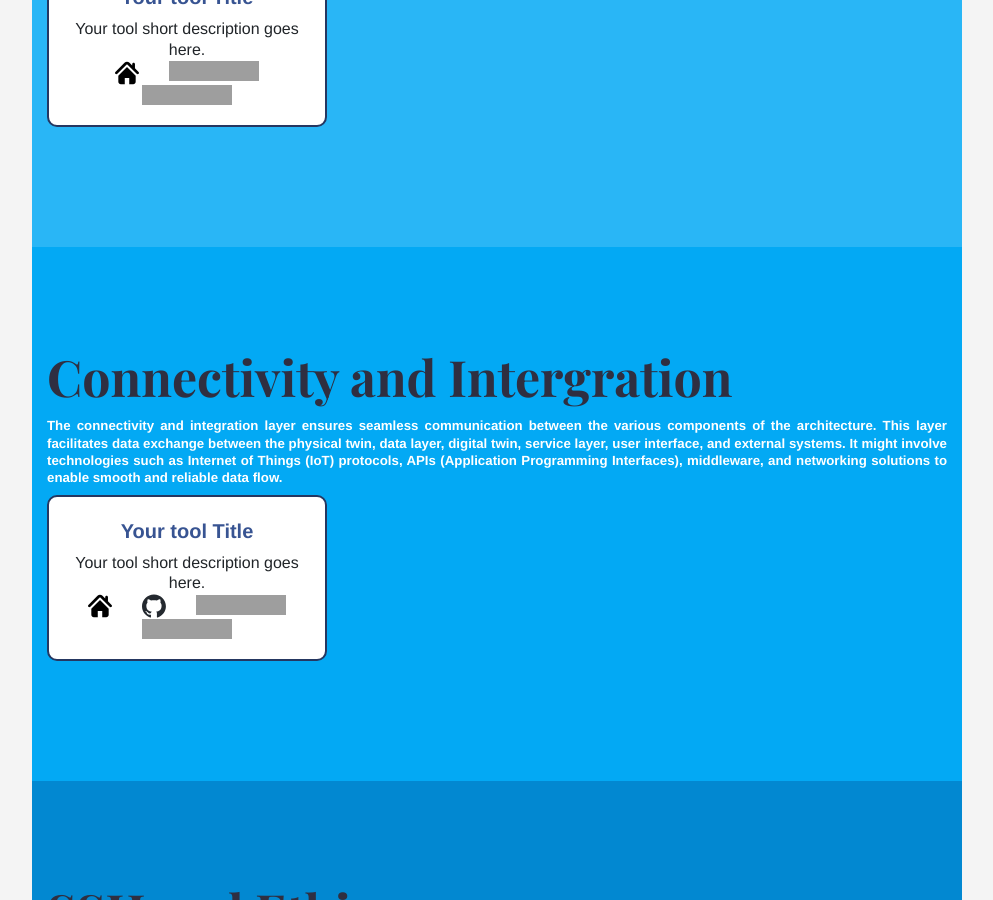
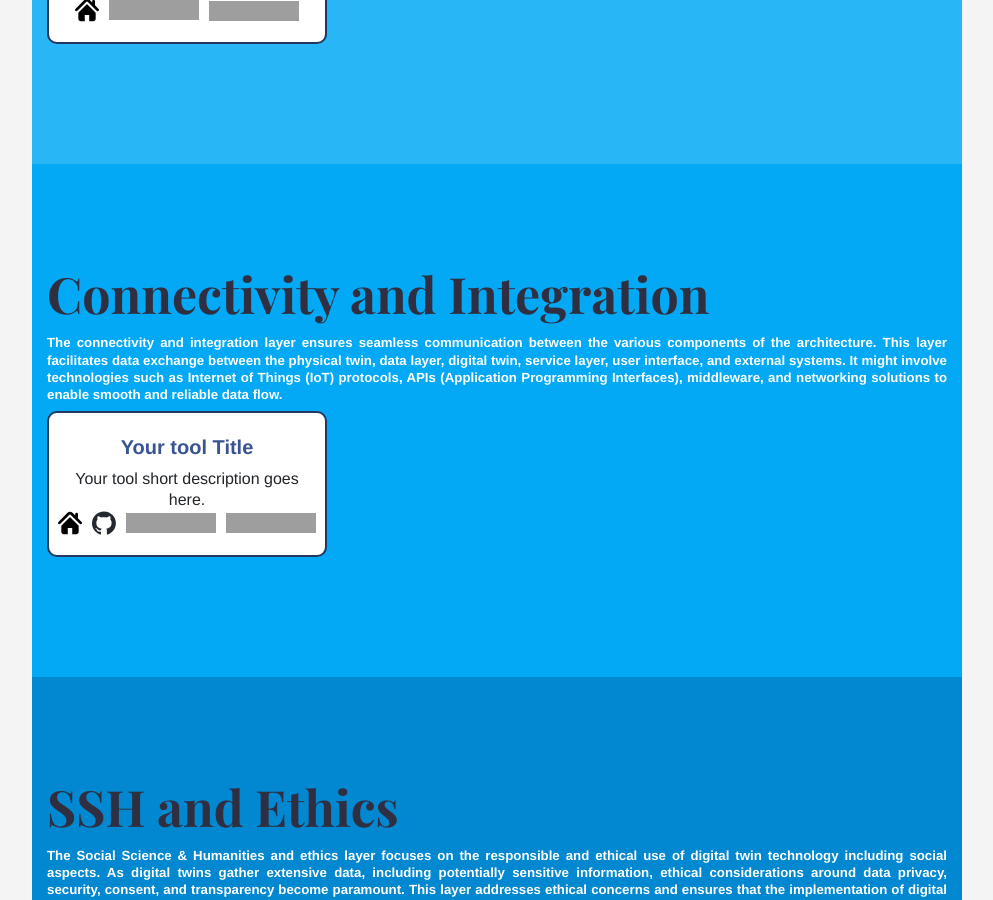
Before and after one commit to COGNIMANEU/toolbox, a Jekyll site: the page built from index.md, in a window 1280 px wide and 900 px high, scrolled down 4027 px, cut to the strip 0-900 px from the top of the window. Shown: the whole strip, without its empty margins (143-1136 px from the left). Built offline with Jekyll 4.4.1, drawn with Linux system fonts in a browser that asks for light colours; grey boxes are pictures that could not be loaded.

Commit message:
fix layout for other boxes

```diff
--- a/_layouts/home.html
+++ b/_layouts/home.html
@@ -99,51 +99,41 @@ bodyClass: "page-home"
       {% assign datalayer = site.datalayer | sort: "weight" %}
       {% for feature in datalayer %}
       <div class="col-12 col-md-6 col-lg-4 mb-2">
-        <div class="feature" style="  border-radius: 10px 10px 10px 10px; border: 2px solid #253761;">
+        <div class="feature" style="border-radius: 10px; border: 2px solid #253761;">
           <h3 class="feature-title"><a href="{{ feature.url | relative_url }}">{{ feature.title }}</a></h3>
           <div class="feature-content">{{ feature.description | truncate: 120 }}</div>
-          <div class="row justify-content-center">
+          <div class="d-flex justify-content-center align-items-center" style="gap: 10px;">
 
             {% if feature.link %}
-              <div class="col-auto">
               <a href="{{ feature.link }}" target="blank">
-                  <img src="/toolbox/images/home.svg" alt="external logo"/>
+                <img src="/toolbox/images/home.svg" alt="external logo" style="width: 24px; height: 24px;" />
               </a>
-              </div>
             {% endif %}
 
             {% if feature.github %}
-              <div class="col-auto">
               <a href="{{ feature.github }}" target="blank">
-                  <img src="/toolbox/images/github-mark.svg" alt="github"/>
+                <img src="/toolbox/images/github-mark.svg" alt="github" style="width: 24px; height: 24px;" />
               </a>
-              </div>
             {% endif %}
 
             {% if feature.license %}
-              <div class="col-auto">
-                <img src="{{ feature.license }}" alt="License" />
-              </div>
+              <img src="{{ feature.license }}" alt="License" style="max-height: 24px; width: auto;" />
             {% endif %}
 
             {% if feature.trl %}
-              <div class="col-auto">
               <a href="https://ec.europa.eu/research/participants/data/ref/h2020/wp/2014_2015/annexes/h2020-wp1415-annex-g-trl_en.pdf" target="blank">
-                  <img src="{{ feature.trl }}" alt="TRL" />
+                <img src="{{ feature.trl }}" alt="TRL" style="max-height: 24px; width: auto;" />
               </a>
-              </div>
             {% endif %}
           </div>
         </div>
       </div>
       {% endfor %}
-
     </div>
   </div>
 </div>
 
 <!-- Subsection: Digital Twin Representation -->
-
 <div class="strip" style="background: #81d4fa;">
   <div class="container pt-6 pb-6 pt-md-10 pb-md-10">
     <h2 class="title">Digital Twin Representation</h2>
@@ -152,48 +142,40 @@ bodyClass: "page-home"
       {% assign digitaltwin = site.digitaltwin | sort: "weight" %}
       {% for feature in digitaltwin %}
       <div class="col-12 col-md-6 col-lg-4 mb-2">
-        <div class="feature" style="  border-radius: 10px 10px 10px 10px; border: 2px solid #253761;">
+        <div class="feature" style="border-radius: 10px; border: 2px solid #253761;">
           <h3 class="feature-title"><a href="{{ feature.url | relative_url }}">{{ feature.title }}</a></h3>
           <div class="feature-content">{{ feature.description | truncate: 120 }}</div>
-          <div class="row justify-content-center">
+          <div class="d-flex justify-content-center align-items-center" style="gap: 10px;">
 
             {% if feature.link %}
-              <div class="col-auto">
               <a href="{{ feature.link }}" target="blank">
-                  <img src="/toolbox/images/home.svg" alt="external logo"/>
+                <img src="/toolbox/images/home.svg" alt="external logo" style="width: 24px; height: 24px;" />
               </a>
-              </div>
             {% endif %}
 
             {% if feature.github %}
-              <div class="col-auto">
               <a href="{{ feature.github }}" target="blank">
-                  <img src="/toolbox/images/github-mark.svg" alt="github"/>
+                <img src="/toolbox/images/github-mark.svg" alt="github" style="width: 24px; height: 24px;" />
               </a>
-              </div>
             {% endif %}
 
             {% if feature.license %}
-              <div class="col-auto">
-                <img src="{{ feature.license }}" alt="License" />
-              </div>
+              <img src="{{ feature.license }}" alt="License" style="max-height: 24px; width: auto;" />
             {% endif %}
 
             {% if feature.trl %}
-              <div class="col-auto">
               <a href="https://ec.europa.eu/research/participants/data/ref/h2020/wp/2014_2015/annexes/h2020-wp1415-annex-g-trl_en.pdf" target="blank">
-                  <img src="{{ feature.trl }}" alt="TRL" />
+                <img src="{{ feature.trl }}" alt="TRL" style="max-height: 24px; width: auto;" />
               </a>
-              </div>
             {% endif %}
           </div>
         </div>
       </div>
       {% endfor %}
-
     </div>
   </div>
 </div>
+
 
 <!-- Subsection: Service Layer -->
 <div class="strip" style="background: #4fc3f7;">
@@ -204,48 +186,40 @@ bodyClass: "page-home"
       {% assign servicelayer = site.servicelayer | sort: "weight" %}
       {% for feature in servicelayer %}
       <div class="col-12 col-md-6 col-lg-4 mb-2">
-        <div class="feature" style="  border-radius: 10px 10px 10px 10px; border: 2px solid #253761;">
+        <div class="feature" style="border-radius: 10px; border: 2px solid #253761;">
           <h3 class="feature-title"><a href="{{ feature.url | relative_url }}">{{ feature.title }}</a></h3>
           <div class="feature-content">{{ feature.description | truncate: 120 }}</div>
-          <div class="row justify-content-center">
+          <div class="d-flex justify-content-center align-items-center" style="gap: 10px;">
 
             {% if feature.link %}
-              <div class="col-auto">
               <a href="{{ feature.link }}" target="blank">
-                  <img src="/toolbox/images/home.svg" alt="external logo"/>
+                <img src="/toolbox/images/home.svg" alt="external logo" style="width: 24px; height: 24px;" />
               </a>
-              </div>
             {% endif %}
 
             {% if feature.github %}
-              <div class="col-auto">
               <a href="{{ feature.github }}" target="blank">
-                  <img src="/toolbox/images/github-mark.svg" alt="github"/>
+                <img src="/toolbox/images/github-mark.svg" alt="github" style="width: 24px; height: 24px;" />
               </a>
-              </div>
             {% endif %}
 
             {% if feature.license %}
-              <div class="col-auto">
-                <img src="{{ feature.license }}" alt="License" />
-              </div>
+              <img src="{{ feature.license }}" alt="License" style="max-height: 24px; width: auto;" />
             {% endif %}
 
             {% if feature.trl %}
-              <div class="col-auto">
               <a href="https://ec.europa.eu/research/participants/data/ref/h2020/wp/2014_2015/annexes/h2020-wp1415-annex-g-trl_en.pdf" target="blank">
-                  <img src="{{ feature.trl }}" alt="TRL" />
+                <img src="{{ feature.trl }}" alt="TRL" style="max-height: 24px; width: auto;" />
               </a>
-              </div>
             {% endif %}
           </div>
         </div>
       </div>
       {% endfor %}
-
     </div>
   </div>
 </div>
+
 
 <!-- Subsection: User Interface -->
 <div class="strip" style="background: #29b6f6;">
@@ -256,149 +230,124 @@ bodyClass: "page-home"
       {% assign userinterface = site.userinterface | sort: "weight" %}
       {% for feature in userinterface %}
       <div class="col-12 col-md-6 col-lg-4 mb-2">
-        <div class="feature" style="  border-radius: 10px 10px 10px 10px; border: 2px solid #253761;">
+        <div class="feature" style="border-radius: 10px; border: 2px solid #253761;">
           <h3 class="feature-title"><a href="{{ feature.url | relative_url }}">{{ feature.title }}</a></h3>
           <div class="feature-content">{{ feature.description | truncate: 120 }}</div>
-          <div class="row justify-content-center">
+          <div class="d-flex justify-content-center align-items-center" style="gap: 10px;">
 
             {% if feature.link %}
-              <div class="col-auto">
               <a href="{{ feature.link }}" target="blank">
-                  <img src="/toolbox/images/home.svg" alt="external logo"/>
+                <img src="/toolbox/images/home.svg" alt="external logo" style="width: 24px; height: 24px;" />
               </a>
-              </div>
             {% endif %}
 
             {% if feature.github %}
-              <div class="col-auto">
               <a href="{{ feature.github }}" target="blank">
-                  <img src="/toolbox/images/github-mark.svg" alt="github"/>
+                <img src="/toolbox/images/github-mark.svg" alt="github" style="width: 24px; height: 24px;" />
               </a>
-              </div>
             {% endif %}
 
             {% if feature.license %}
-              <div class="col-auto">
-                <img src="{{ feature.license }}" alt="License" />
-              </div>
+              <img src="{{ feature.license }}" alt="License" style="max-height: 24px; width: auto;" />
             {% endif %}
 
             {% if feature.trl %}
-              <div class="col-auto">
               <a href="https://ec.europa.eu/research/participants/data/ref/h2020/wp/2014_2015/annexes/h2020-wp1415-annex-g-trl_en.pdf" target="blank">
-                  <img src="{{ feature.trl }}" alt="TRL" />
+                <img src="{{ feature.trl }}" alt="TRL" style="max-height: 24px; width: auto;" />
               </a>
-              </div>
             {% endif %}
           </div>
         </div>
       </div>
       {% endfor %}
-
     </div>
   </div>
 </div>
 
+
 <!-- Subsection: Connectivity and Intergration -->
 <div class="strip" style="background: #03a9f4;">
   <div class="container pt-6 pb-6 pt-md-10 pb-md-10">
-    <h2 class="title">Connectivity and Intergration</h2>
+    <h2 class="title">Connectivity and Integration</h2>
     <h5 style="color: #ffffff; text-align: justify;">{{ site.data.layers.connectivity }}</h5>
     <div class="row justify-content-start">
       {% assign connectivity = site.connectivity | sort: "weight" %}
       {% for feature in connectivity %}
       <div class="col-12 col-md-6 col-lg-4 mb-2">
-        <div class="feature" style="  border-radius: 10px 10px 10px 10px; border: 2px solid #253761;">
+        <div class="feature" style="border-radius: 10px; border: 2px solid #253761;">
           <h3 class="feature-title"><a href="{{ feature.url | relative_url }}">{{ feature.title }}</a></h3>
           <div class="feature-content">{{ feature.description | truncate: 120 }}</div>
-          <div class="row justify-content-center">
+          <div class="d-flex justify-content-center align-items-center" style="gap: 10px;">
 
             {% if feature.link %}
-              <div class="col-auto">
               <a href="{{ feature.link }}" target="blank">
-                  <img src="/toolbox/images/home.svg" alt="external logo"/>
+                <img src="/toolbox/images/home.svg" alt="external logo" style="width: 24px; height: 24px;" />
               </a>
-              </div>
             {% endif %}
 
             {% if feature.github %}
-              <div class="col-auto">
               <a href="{{ feature.github }}" target="blank">
-                  <img src="/toolbox/images/github-mark.svg" alt="github"/>
+                <img src="/toolbox/images/github-mark.svg" alt="github" style="width: 24px; height: 24px;" />
               </a>
-              </div>
             {% endif %}
 
             {% if feature.license %}
-              <div class="col-auto">
-                <img src="{{ feature.license }}" alt="License" />
-              </div>
+              <img src="{{ feature.license }}" alt="License" style="max-height: 24px; width: auto;" />
             {% endif %}
 
             {% if feature.trl %}
-              <div class="col-auto">
               <a href="https://ec.europa.eu/research/participants/data/ref/h2020/wp/2014_2015/annexes/h2020-wp1415-annex-g-trl_en.pdf" target="blank">
-                  <img src="{{ feature.trl }}" alt="TRL" />
+                <img src="{{ feature.trl }}" alt="TRL" style="max-height: 24px; width: auto;" />
               </a>
-              </div>
             {% endif %}
           </div>
         </div>
       </div>
       {% endfor %}
-
     </div>
   </div>
 </div>
+
 
 <!-- Subsection: SSH and Ethics -->
 <div class="strip" style="background: #0288d1;">
   <div class="container pt-6 pb-6 pt-md-10 pb-md-10">
     <h2 class="title">SSH and Ethics</h2>
-    <h5 style="color: #ffffff ; text-align: justify;">{{ site.data.layers.ssh }}</h5>
+    <h5 style="color: #ffffff; text-align: justify;">{{ site.data.layers.ssh }}</h5>
     <div class="row justify-content-start">
       {% assign ssh = site.ssh | sort: "weight" %}
       {% for feature in ssh %}
       <div class="col-12 col-md-6 col-lg-4 mb-2">
-        <div class="feature" style="  border-radius: 10px 10px 10px 10px; border: 2px solid #253761;">
+        <div class="feature" style="border-radius: 10px; border: 2px solid #253761;">
           <h3 class="feature-title"><a href="{{ feature.url | relative_url }}">{{ feature.title }}</a></h3>
           <div class="feature-content">{{ feature.description | truncate: 120 }}</div>
-          <div class="row justify-content-center">
+          <div class="d-flex justify-content-center align-items-center" style="gap: 10px;">
 
             {% if feature.link %}
-              <div class="col-auto">
               <a href="{{ feature.link }}" target="blank">
-                  <img src="/toolbox/images/home.svg" alt="external logo"/>
+                <img src="/toolbox/images/home.svg" alt="external logo" style="width: 24px; height: 24px;" />
               </a>
-              </div>
             {% endif %}
 
             {% if feature.github %}
-              <div class="col-auto">
               <a href="{{ feature.github }}" target="blank">
-                  <img src="/toolbox/images/github-mark.svg" alt="github"/>
+                <img src="/toolbox/images/github-mark.svg" alt="github" style="width: 24px; height: 24px;" />
               </a>
-              </div>
             {% endif %}
 
             {% if feature.license %}
-              <div class="col-auto">
-                <img src="{{ feature.license }}" alt="License" />
-              </div>
+              <img src="{{ feature.license }}" alt="License" style="max-height: 24px; width: auto;" />
             {% endif %}
 
             {% if feature.trl %}
-              <div class="col-auto">
               <a href="https://ec.europa.eu/research/participants/data/ref/h2020/wp/2014_2015/annexes/h2020-wp1415-annex-g-trl_en.pdf" target="blank">
-                  <img src="{{ feature.trl }}" alt="TRL" />
+                <img src="{{ feature.trl }}" alt="TRL" style="max-height: 24px; width: auto;" />
               </a>
-              </div>
             {% endif %}
           </div>
         </div>
       </div>
       {% endfor %}
-
     </div>
   </div>
 </div>
```
Lines whose indentation alone changed are shown as unchanged.
